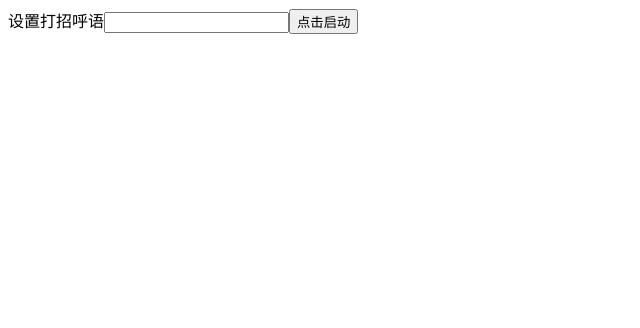
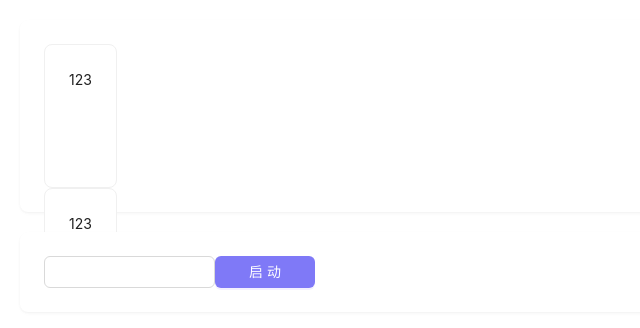
Before and after one commit to zdjzce/automate-boss, a Vue app: page / in a window 1280 px wide. Shown: the top 328 px of the page, without its empty margins (0-640 px from the left). Built offline with nearby package versions, Linux system fonts and the light colour scheme.

Commit message:
feat: update

```diff
--- a/package.json
+++ b/package.json
@@ -22,6 +22,7 @@
   "dependencies": {
     "@electron-toolkit/preload": "^2.0.0",
     "@electron-toolkit/utils": "^2.0.0",
+    "ant-design-vue": "4.x",
     "electron-chromedriver": "^26.6.0",
     "electron-updater": "^6.1.1",
     "requirejs": "^2.3.6",
--- a/src/renderer/src/App.tsx
+++ b/src/renderer/src/App.tsx
@@ -1,24 +1,20 @@
-import { defineComponent, ref, onMounted, onBeforeMount } from 'vue'
+import { defineComponent } from 'vue'
+import InfoForm from './components/Form'
+import { ConfigProvider } from 'ant-design-vue'
 
 const App = defineComponent({
   name: 'App',
   setup(props, { slots }) {
-    const btnClick = async () => {
-      const response = await window.electron.ipcRenderer.invoke('getUserDirName')
-      const response2 = await window.electron.ipcRenderer.invoke('createNewWindow')
-    }
-
     return () => (
-      <div>
-        设置打招呼语
-        <input type="text" />
-        {/* TODO 添加注意事项 1. 需要 chrome16 且关闭 chrome 自动更新，详细请看 2. 需要完善在线简历否则会终止脚本 */}
-        {/* TODO 添加职位偏好(设置后将自动检索岗位，但可能会重复投递，建议留空不填) */}
-        {/* TODO 添加忽略职位关键字 */}
-        {/* TODO 设置薪资范围 */}
-        {/* TODO 添加定时任务 */}
-        <button onClick={btnClick}>点击启动</button>
-      </div>
+      <ConfigProvider
+        theme={{
+          token: {
+            colorPrimary: '#7F79F7'
+          }
+        }}
+      >
+        <InfoForm></InfoForm>
+      </ConfigProvider>
     )
   }
 })
--- /dev/null
+++ b/src/renderer/src/assets/css/theme.css
@@ -0,0 +1,11 @@
+:root {
+  --primary-color: var(--purple-600);
+}
+
+html {
+  font-size: 14px;
+}
+
+body {
+  padding: 20px;
+}
--- /dev/null
+++ b/src/renderer/src/components/Form.tsx
@@ -0,0 +1,40 @@
+import { Button, Card, Input } from 'ant-design-vue'
+import { defineComponent, ref, onMounted } from 'vue'
+// TODO
+/**
+ * 1. 提示语：需要 chrome16 且关闭 chrome 自动更新，详细请看 2. 需要完善在线简历否则会终止脚本
+ * 2. 设置打招呼语
+ * 3. 求职期望 Tab 索引
+ * 4. 显示未读消息个数()
+ * 5. 显示已投递次数
+ * 6. 添加忽略职位关键字
+ * 7. 设置薪资范围
+ * 8. 添加定时任务
+ */
+
+const InfoForm = defineComponent({
+  setup(props, { slots }) {
+    const btnClick = async () => {
+      await window.electron.ipcRenderer.invoke('createNewWindow')
+    }
+    return () => (
+      <div>
+        <Card
+          bordered={false}
+          style="display: inline-flex; flex-wrap: nowrap; width: 100%; margin-bottom: 20px;"
+        >
+          <Card style="height: 100%;">123</Card>
+          <Card>123</Card>
+        </Card>
+
+        <Card bordered={false} style="display: flex; flex-wrap: wrap;">
+          <Input style="width: 50%;"></Input>
+          <Button type="primary" style="width: 100px;" onClick={btnClick}>
+            启动
+          </Button>
+        </Card>
+      </div>
+    )
+  }
+})
+export default InfoForm
--- a/src/renderer/src/main.ts
+++ b/src/renderer/src/main.ts
@@ -1,4 +1,7 @@
 import { createApp } from 'vue'
 import App from './App'
+import Antd from 'ant-design-vue'
+import 'ant-design-vue/dist/reset.css'
+import './assets/css/theme.css'
 
-createApp(App).mount('#app')
+createApp(App).use(Antd).mount('#app')
--- a/test.js
+++ b/test.js
@@ -1,2 +1,2 @@
 const fs = require('node:fs')
-fs.readFileSync('./dist/mac-arm64/automate-boss.app/Contents/Resources/app.asar')
+fs.readFileSync('./dist/mac-arm64/automate-boss.app/Contents/Resources/app.asar.unpacked/node_modules/selenium-webdriver/')
--- a/tsconfig.web.json
+++ b/tsconfig.web.json
@@ -3,7 +3,7 @@
   "include": [
     "src/renderer/src/env.d.ts",
     "src/renderer/src/**/*",
-    "src/renderer/src/**/*.vue",
+    "src/renderer/src/**/*.tsx",
     "src/preload/*.d.ts",
     "src/main/autoMate.ts"
   ],
```
Also changed, not shown: src/main/index.ts (+3 -4 lines), 1 other file (tests, documents, lock files or other folders).
